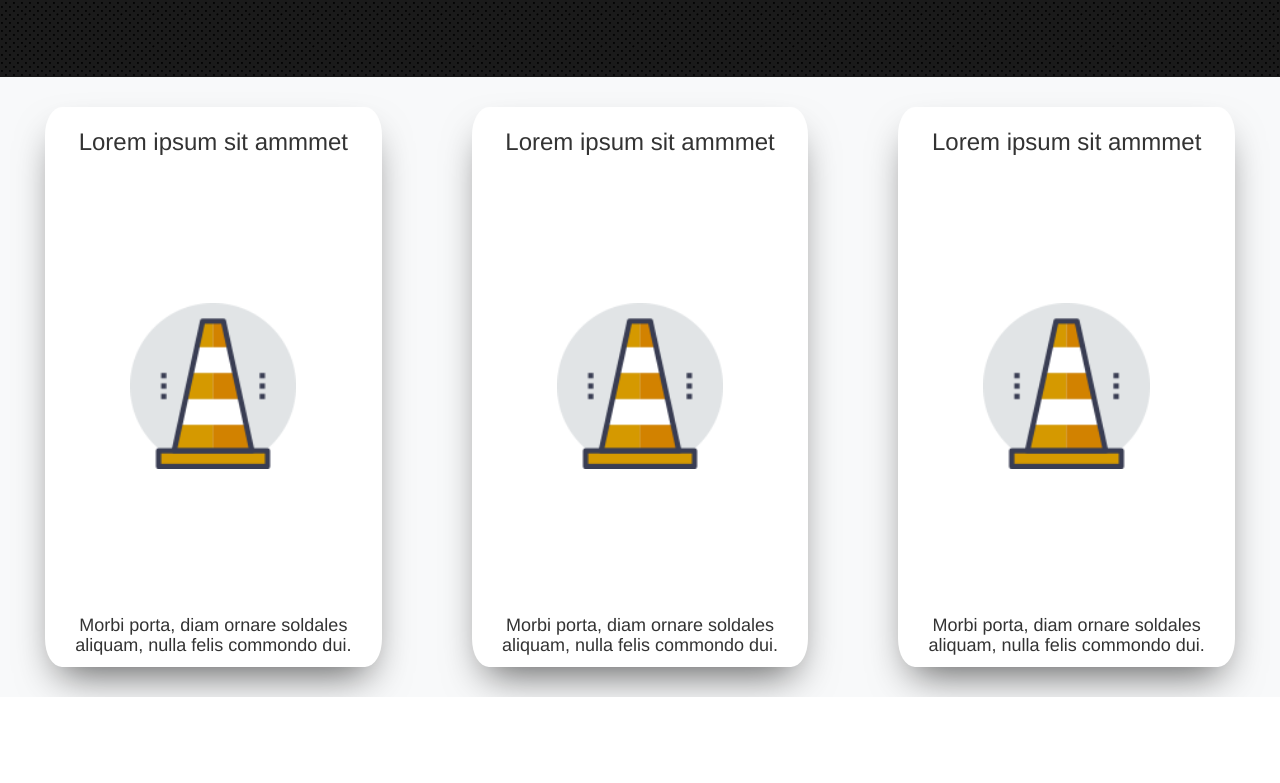
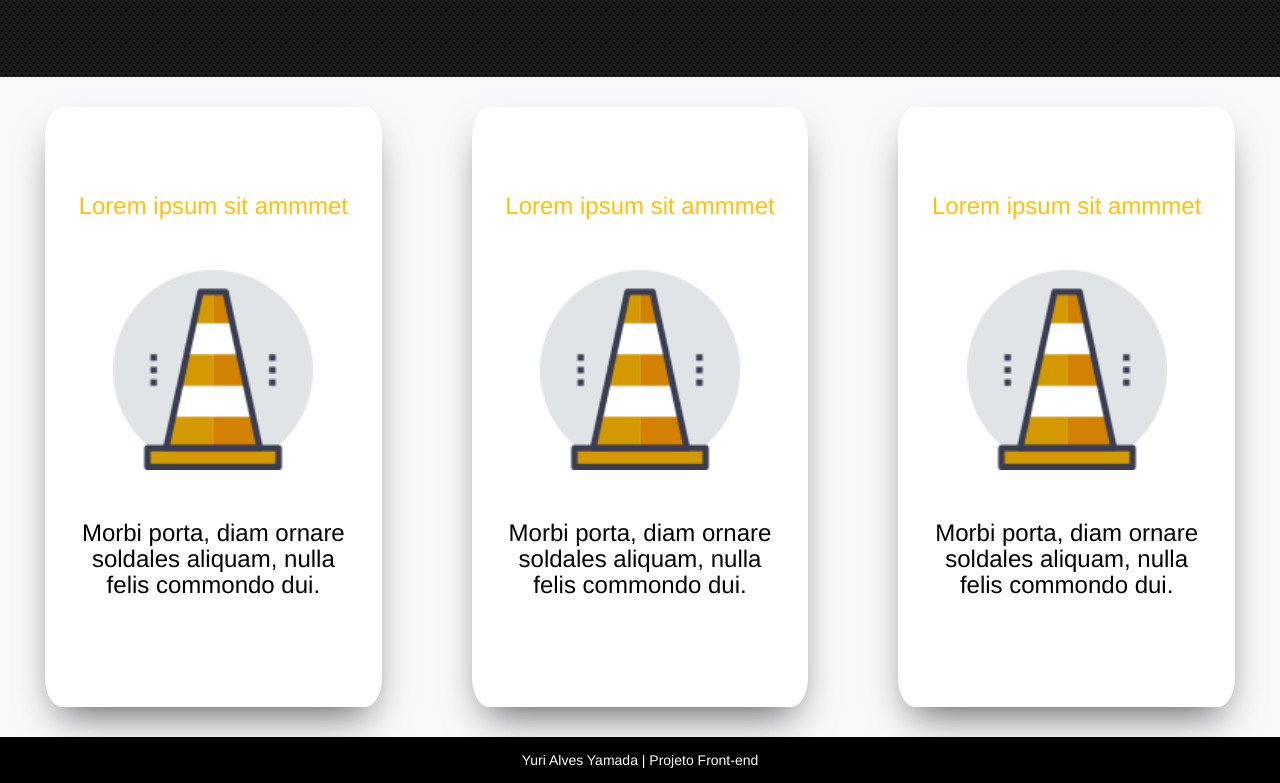
Before and after one commit to yurialvesyamada/teste-frontend, a plain HTML site: page index.html in a window 1280 px wide. Shown: the part 1861-2644 px from the top of the page. Before the commit the page ends 2558 px from the top, so only its background shows below. Drawn offline with nearby package versions, Linux system fonts and the light colour scheme.

Commit message:
Create Footer and fix Cards

```diff
--- a/assets/css/index.css
+++ b/assets/css/index.css
@@ -171,7 +171,7 @@ div.list-style {
 }
 
 .cards_item img {
-    width: 50%;
+    width: 25vh;
     text-align: center;
     margin: auto;
 }
@@ -185,9 +185,99 @@ div.list-style {
     overflow: hidden;
     border: 2px solid rgba(255, 255, 255, 0.2);
     border-radius: 5%;
-    height: 70vh;
+    height: 75vh;
 }
 
+.card_content {
+    padding: 3vh;
+    background-color: white;
+    text-align: center;
+    height: 75vh;
+}
+
+.card_title {
+    color: #ffc107;
+    padding-top: 5vh;
+    padding-bottom: 5vh;
+}
+
+.card_text {
+    padding-top: 5vh;
+    padding-bottom: 5vh;
+    font-size: 3vh;
+    color: black;
+}
+
+@media screen and (max-width: 420px) {
+    .card {
+        background-color: white;
+        border-radius: 0.25rem;
+        box-shadow: 0 20px 30px -14px rgba(0, 0, 0, 0.65);
+        display: flex;
+        flex-direction: column;
+        overflow: hidden;
+        border: 2px solid rgba(255, 255, 255, 0.5);
+        border-radius: 2%;
+        height: 60vh;
+    }
+}
+
+
+@media screen and (max-width: 420px) {
+    .card_content {
+        padding: 1vh;
+        background-color: white;
+        text-align: center;
+        height: 75vh;
+    }
+}
+
+
+@media screen and (max-width: 420px) {
+    .cards_item img {
+        width: 15vh;
+        text-align: center;
+        margin: auto;
+    }
+}
+
+@media screen and (max-width: 420px) {
+    .card_text {
+        padding-top: 0vh !important;
+        padding-bottom: 0vh !important;
+        font-size: 2vh !important;
+        margin-top: 8vh;
+        color: black;
+    }
+}
+
+footer {
+    left: 0;
+    bottom: 0;
+    width: 100%;
+    background-color: black;
+    color: white;
+    text-align: center;
+    padding: 1%;
+}
+
+a {
+    list-style-type: none;
+    text-decoration: none;
+    color: white;
+}
+
+a:link {
+    color: white;
+    list-style-type: none;
+    text-decoration: none;
+}
+
+a:hover {
+    color: white;
+    list-style-type: none;
+    text-decoration: none;
+}
 
 /* Fonts  */
 
--- a/index.html
+++ b/index.html
@@ -82,41 +82,50 @@
     </div>
 
     <div class="cards">
-        <div class="col-sm-4 col-xs-12 col-md-6 col-lg-4">
+        <div class="col-sm-6 col-xs-12 col-md-4 col-lg-4">
             <div class="cards_item">
                 <div class="card">
-                    <h3>Lorem ipsum sit ammmet</h3>
-                    <img src="./assets/images/icon-cone.png" alt="Cone Icon PNG">
-                    <div class="">
-                        <h4>Morbi porta, diam ornare soldales aliquam, nulla felis commondo dui.</h4>
+                    <div class="card_content">
+                        <h3 class="card_title">Lorem ipsum sit ammmet</h3>
+                        <img src="./assets/images/icon-cone.png" alt="Cone Icon PNG" title="Cone Img">
+                        <h4 class="card_text">Morbi porta, diam ornare
+                            soldales aliquam, nulla felis commondo dui.</h4>
                     </div>
                 </div>
             </div>
         </div>
-        <div class="col-sm-4 col-xs-12 col-md-6 col-lg-4">
+
+        <div class="col-sm-6 col-xs-12 col-md-4 col-lg-4">
             <div class="cards_item">
                 <div class="card">
-                    <h3>Lorem ipsum sit ammmet</h3>
-                    <img src="./assets/images/icon-cone.png" alt="Cone Icon PNG">
-                    <div class="">
-                        <h4>Morbi porta, diam ornare soldales aliquam, nulla felis commondo dui.</h4>
+                    <div class="card_content">
+                        <h3 class="card_title">Lorem ipsum sit ammmet</h3>
+                        <img src="./assets/images/icon-cone.png" alt="Cone Icon PNG" title="Cone Img">
+                        <h4 class="card_text">Morbi porta, diam ornare
+                            soldales aliquam, nulla felis commondo dui.</h4>
                     </div>
                 </div>
             </div>
         </div>
-        <div class="col-sm-4 col-xs-12 col-md-6 col-lg-4">
+
+        <div class="col-sm-6 col-xs-12 col-md-4 col-lg-4">
             <div class="cards_item">
                 <div class="card">
-                    <h3>Lorem ipsum sit ammmet</h3>
-                    <img src="./assets/images/icon-cone.png" alt="Cone Icon PNG">
-                    <div class="">
-                        <h4>Morbi porta, diam ornare soldales aliquam, nulla felis commondo dui.</h4>
+                    <div class="card_content">
+                        <h3 class="card_title">Lorem ipsum sit ammmet</h3>
+                        <img src="./assets/images/icon-cone.png" alt="Cone Icon PNG" title="Cone Img">
+                        <h4 class="card_text">Morbi porta, diam ornare
+                            soldales aliquam, nulla felis commondo dui.</h4>
                     </div>
                 </div>
             </div>
         </div>
     </div>
 
+    <footer>
+        <a href="https://www.linkedin.com/in/yuri-alves-yamada-804076188/" target="_blank"
+            rel="noopener noreferrer">Yuri Alves Yamada</a> | Projeto Front-end
+    </footer>
 
 </body>
 
```
